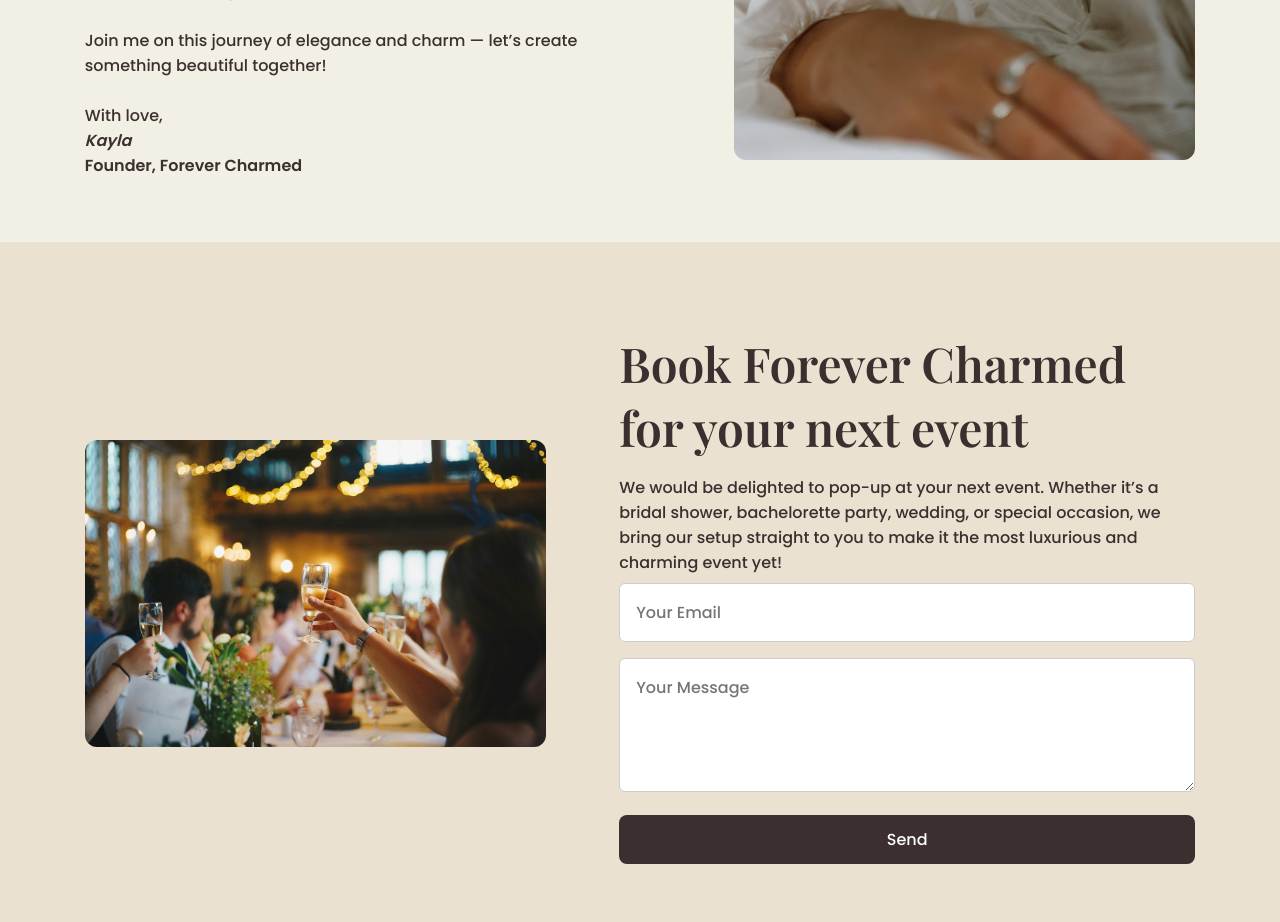
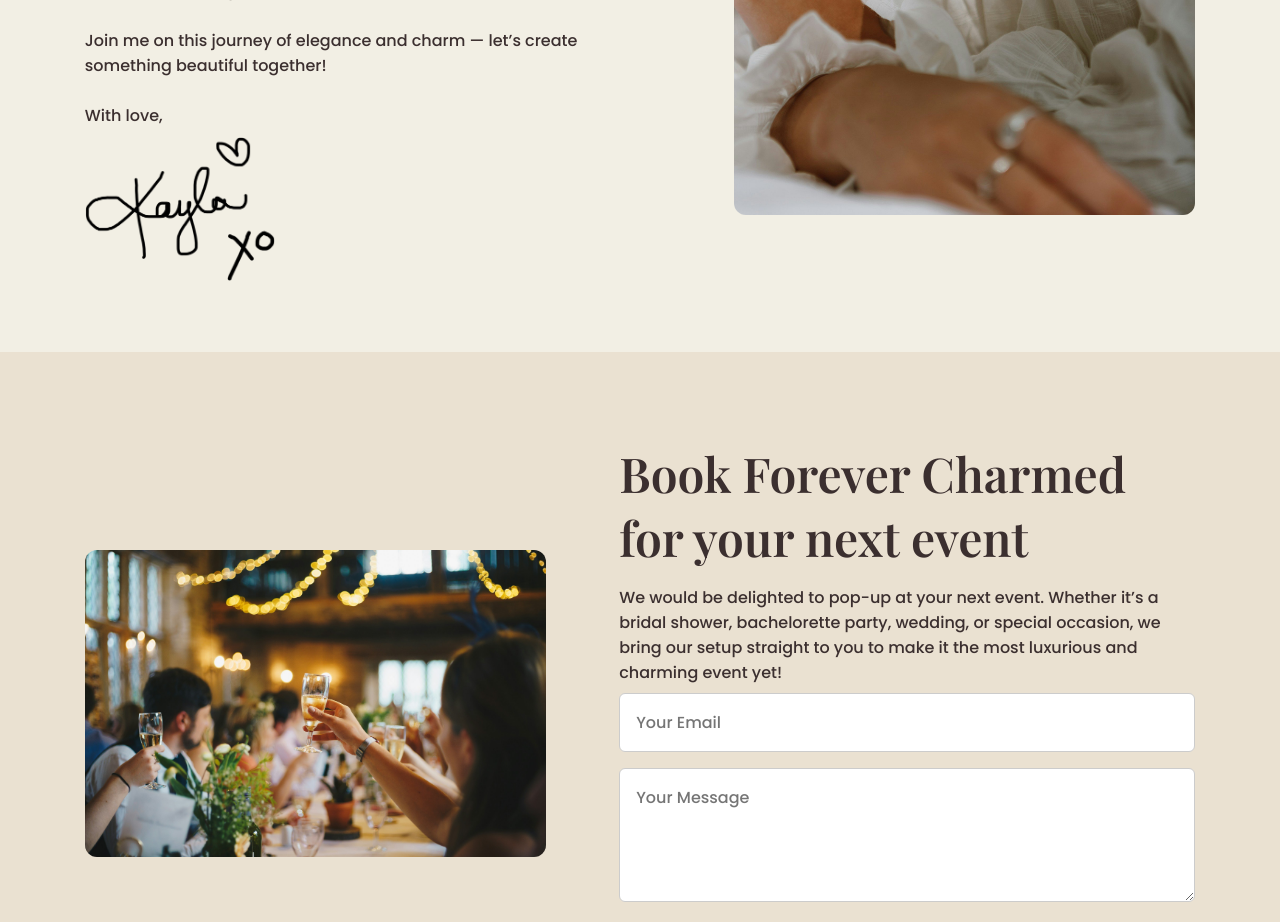
Before and after one commit to kbaumzie/forevercharmed, a plain HTML site: page index.html in a window 1280 px wide. Shown: the part 2200-3122 px from the top of the page. Drawn offline with nearby package versions, Linux system fonts and the light colour scheme.

Commit message:
update our story

```diff
--- a/index.html
+++ b/index.html
@@ -80,9 +80,7 @@
         <br><br>
         With love,
         <br>
-        <b><i>Kayla</i></b>
-        <br>
-        <b>Founder, Forever Charmed</b>
+        <img src="kayla-signed.png" alt="Kayla's Signature" id="signature-pic" />
       </p>
     </div>
   </section>
--- a/style.css
+++ b/style.css
@@ -204,6 +204,11 @@ nav ul li a:hover {
 
 #book-now {
   background-color: var(--cream-darker);
+}
+
+#signature-pic {
+    max-width: 190px;
+    margin-top: 0.55rem;
 }
 
 .star-list {
```
Also changed, not shown: kayla-signed.png (added).
